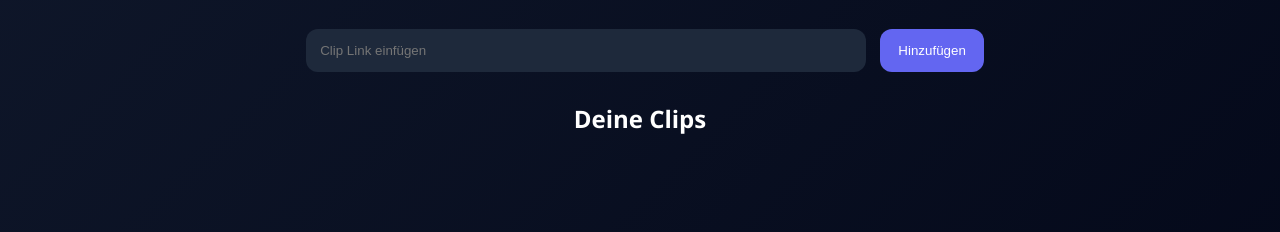
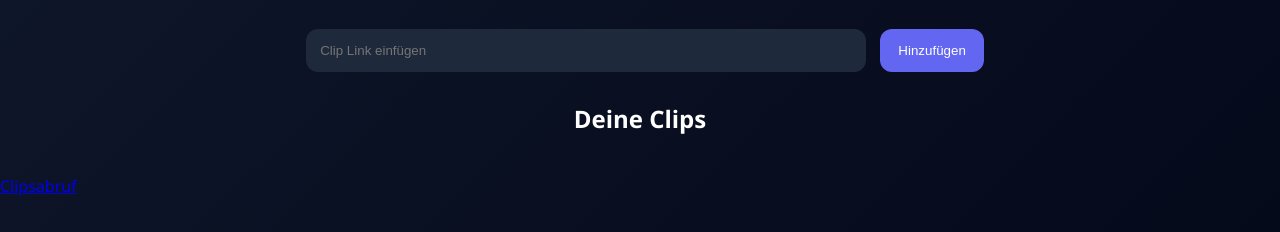
Before and after one commit to stolluka/clipperino, a website: page public/dashboard.html in a window 1280 px wide. Shown: the part 152-384 px from the top of the page. Drawn offline with Linux system fonts and the light colour scheme; no server answers.

Commit message:
Update dashboard.html

```diff
--- a/public/dashboard.html
+++ b/public/dashboard.html
@@ -36,5 +36,7 @@ function logout() {
 }
 </script>
 
+<a href="/clips.html">Clipsabruf</a>
+
 </body>
 </html>
```
